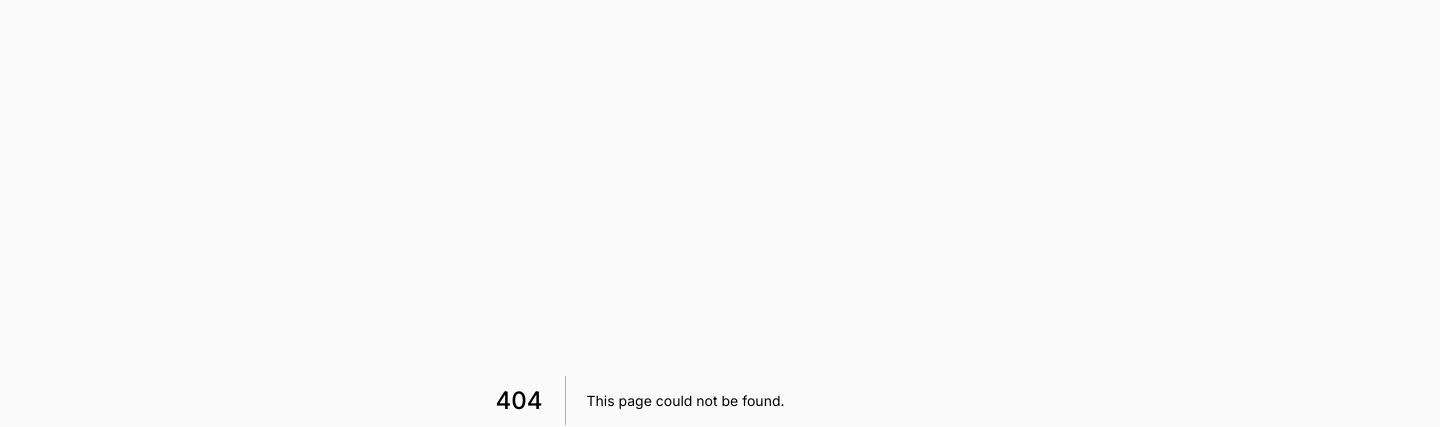
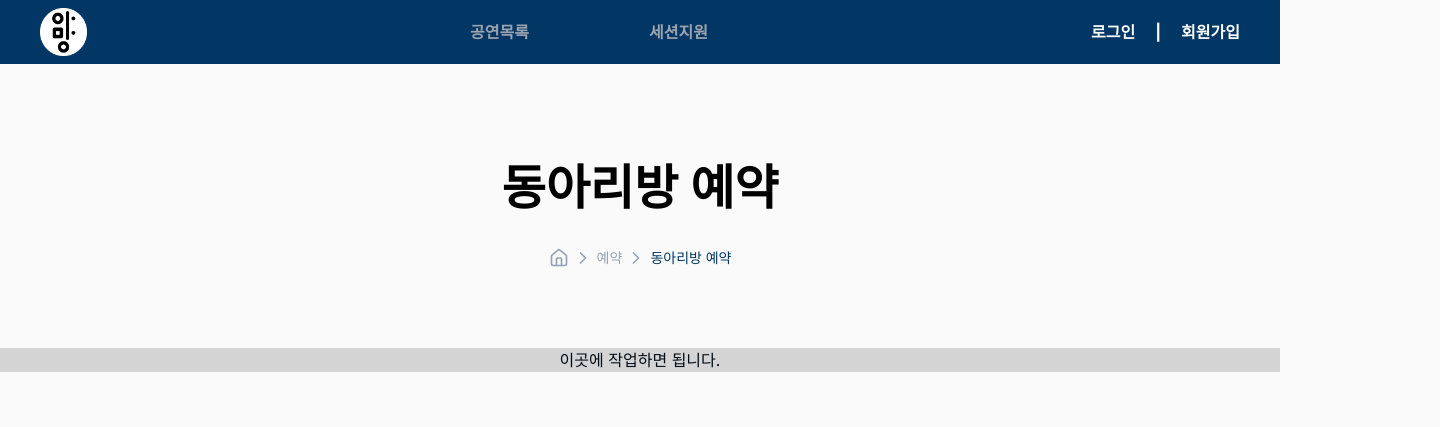
Before and after one commit to skku-amang/main, a Next.js app: page /reservations/clubroom in a window 1280 px wide. Before the commit this address had no page. Shown: the top 427 px of the page, 1440 px wide, since content can reach past the window. Built offline with nearby package versions, Linux system fonts and the light colour scheme; no server answers.

Commit message:
chore: delete hardcoding things

```diff
--- a/app/(general)/reservation/equipment/page.tsx
+++ b/app/(general)/reservations/clubroom/page.tsx
@@ -5,24 +5,24 @@ const ReservationPage = () => {
   return (
     <div className="flex h-full w-full flex-col justify-center">
       <div className="flex flex-col items-center ">
-        <div className="mb-[30px] mt-[95px] flex h-[57px] w-[500px] items-center justify-center text-5xl font-semibold text-black">
-          물품 대여
+        <div className="mb-8 mt-24 flex h-14 w-full items-center justify-center text-5xl font-semibold text-black">
+          동아리방 예약
         </div>
-        <div className="mb-[74px] flex h-[20px] w-[200px] items-center justify-center gap-1">
+        <div className="mb-20 flex h-5 w-full items-center justify-center gap-1">
           <Link href="/">
-            <HouseIcon className="h-[20px] w-[20px] text-slate-400" />
+            <HouseIcon className="h-5 w-5 text-slate-400" />
           </Link>
-          <ChevronRight className="h-[20px] w-[20px] text-slate-400" />
+          <ChevronRight className="h-5 w-5 text-slate-400" />
           <div className="text-sm font-medium leading-tight text-slate-400">
             예약
           </div>
-          <ChevronRight className="h-[20px] w-[20px] text-slate-400" />
+          <ChevronRight className="h-5 w-5 text-slate-400" />
           <div className="text-sm font-medium leading-tight text-primary">
-            물품 대여
+            동아리방 예약
           </div>
         </div>
       </div>
-      <div className="flex h-[739px] w-full justify-center bg-neutral-500">
+      <div className="flex h-full w-full justify-center bg-neutral-300">
         이곳에 작업하면 됩니다.
       </div>
     </div>
--- a/app/(general)/reservation/clubroom/page.tsx
+++ b/app/(general)/reservations/equipment/page.tsx
@@ -5,24 +5,24 @@ const ReservationPage = () => {
   return (
     <div className="flex h-full w-full flex-col justify-center">
       <div className="flex flex-col items-center ">
-        <div className="mb-[30px] mt-[95px] flex h-[57px] w-[500px] items-center justify-center text-5xl font-semibold text-black">
-          동아리방 예약
+        <div className="mb-8 mt-24 flex h-14 w-full items-center justify-center text-5xl font-semibold text-black">
+          물품 대여
         </div>
-        <div className="mb-[74px] flex h-[20px] w-[200px] items-center justify-center gap-1">
+        <div className="mb-20 flex h-5 w-full items-center justify-center gap-1">
           <Link href="/">
-            <HouseIcon className="h-[20px] w-[20px] text-slate-400" />
+            <HouseIcon className="h-5 w-5 text-slate-400" />
           </Link>
-          <ChevronRight className="h-[20px] w-[20px] text-slate-400" />
+          <ChevronRight className="h-5 w-5 text-slate-400" />
           <div className="text-sm font-medium leading-tight text-slate-400">
             예약
           </div>
-          <ChevronRight className="h-[20px] w-[20px] text-slate-400" />
+          <ChevronRight className="h-5 w-5 text-slate-400" />
           <div className="text-sm font-medium leading-tight text-primary">
-            동아리방 예약
+            물품 대여
           </div>
         </div>
       </div>
-      <div className="flex h-[739px] w-full justify-center bg-neutral-300">
+      <div className="flex h-full w-full justify-center bg-neutral-300">
         이곳에 작업하면 됩니다.
       </div>
     </div>
```
